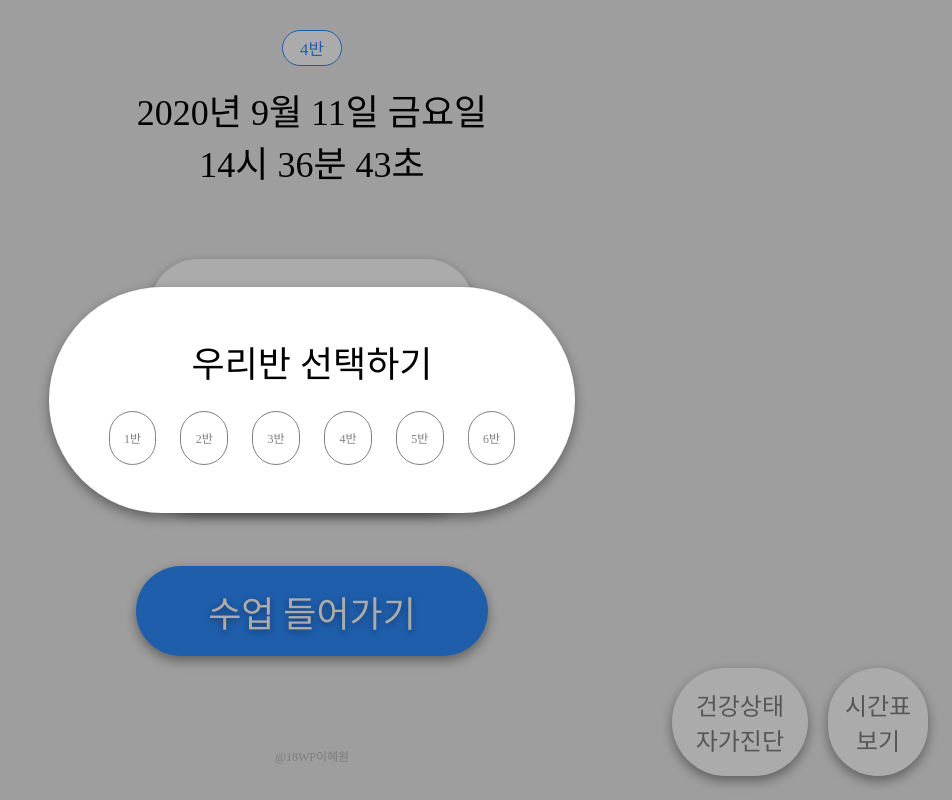
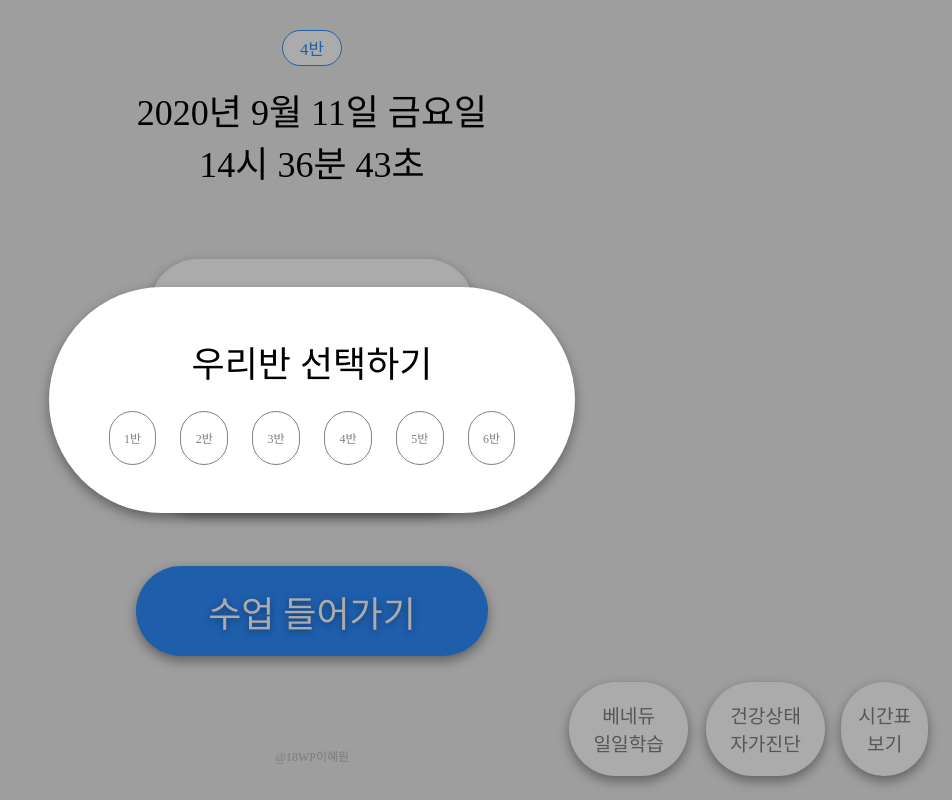
Before and after one commit to gpdnjs110415/dimi-zoom, a plain HTML site: page index.html in a window 1280 px wide. Shown: the whole page, without its empty margins (328-1280 px from the left). Drawn offline with Linux system fonts and the light colour scheme; a web font is replaced by a local one.

Commit message:
add benedu btn, fix README

```diff
--- a/css/style.css
+++ b/css/style.css
@@ -103,7 +103,7 @@ html, body{
     color:  gray;
     background-color :white;
     box-shadow: 0rem 0.2rem 0.5rem rgba(0, 0, 0, 0.397);
-    font-size: 1rem;
+    font-size: 0.8rem;
     text-align: center;
     padding: 0.8rem 0.7rem;
     border-radius:3rem;
@@ -116,31 +116,26 @@ html, body{
 
 #timetableBtn:hover{
     color:  white;
-    background-color :rgb(45, 140, 255);;
-    box-shadow: 0rem 0.2rem 0.5rem rgba(0, 0, 0, 0.397);
-    font-size: 1rem;
-    text-align: center;
-    padding: 0.8rem 0.7rem;
-    border-radius:3rem;
-    position: absolute;
-    right: 1rem;
-    bottom: 1rem;
-    opacity: 1;
+    background-color :rgb(45, 140, 255);
 }
 
-#covidSurv{
+#covidSurv, #benedu{
     background-color :white;;
     box-shadow: 0rem 0.2rem 0.5rem rgba(0, 0, 0, 0.397);
     padding: 0.8rem 1rem;
-    border-radius:3rem;
+    border-radius:4rem;
     position: absolute;
-    right: 6rem;
+    right: 5.3rem;
     bottom: 1rem;
     opacity: 1;
     z-index: 1;
 }
-#covidSurv p {
-    font-size: 1rem;
+
+#benedu{
+    right: 11rem;
+}
+#covidSurv p, #benedu p {
+    font-size: 0.8rem;
     text-align: center;
     color: gray;
     text-decoration: none;
@@ -148,16 +143,11 @@ html, body{
     padding: 0rem;
 }
 
-#covidSurv:hover{
+#covidSurv:hover, #benedu:hover{
     background-color :rgb(45, 140, 255);
 }
-#covidSurv:hover p {
-    font-size: 1rem;
-    text-align: center;
+#covidSurv:hover p , #benedu:hover p{
     color: white;
-    text-decoration: none;
-    margin: 0;
-    padding: 0rem;
 }
 a{
     text-decoration: none;
--- a/index.html
+++ b/index.html
@@ -60,12 +60,18 @@
         </div>
 
         <footer>
-            <span>@18WP이혜원</span>
+            <a href="https://github.com/gpdnjs110415/dimi-zoom" target="_blank"><span>@18WP이혜원</span></a>
         </footer>
 
         <div id="covidSurv">
             <a href="https://hcs.eduro.go.kr" target="_blank">
                 <p>건강상태<br>자가진단</p>
+            </a>
+        </div>
+
+        <div id="benedu">
+            <a href="https://www.benedu.co.kr/StudentHome" target="_blank">
+                <p>베네듀<br>일일학습</p>
             </a>
         </div>
 
--- a/js/date.js
+++ b/js/date.js
@@ -211,10 +211,12 @@ function getZoom(time) {
 function showTimetable(num) {
     if (num == '1') {
         document.getElementById('timetable').style.opacity = '1';
+        document.getElementById('timetable').style.zIndex = '2';
         document.getElementById('timetableBtn').style.opacity = '0';
         document.getElementById('zoomLink').style.zIndex = '0';
         document.getElementById('covidSurv').style.opacity = '0';
     } else {
+        document.getElementById('timetable').style.zIndex = '-3';
         document.getElementById('timetable').style.opacity = '0';
         document.getElementById('timetableBtn').style.opacity = '1';
         document.getElementById('zoomLink').style.zIndex = '1';
```
Also changed, not shown: 1 other file.
